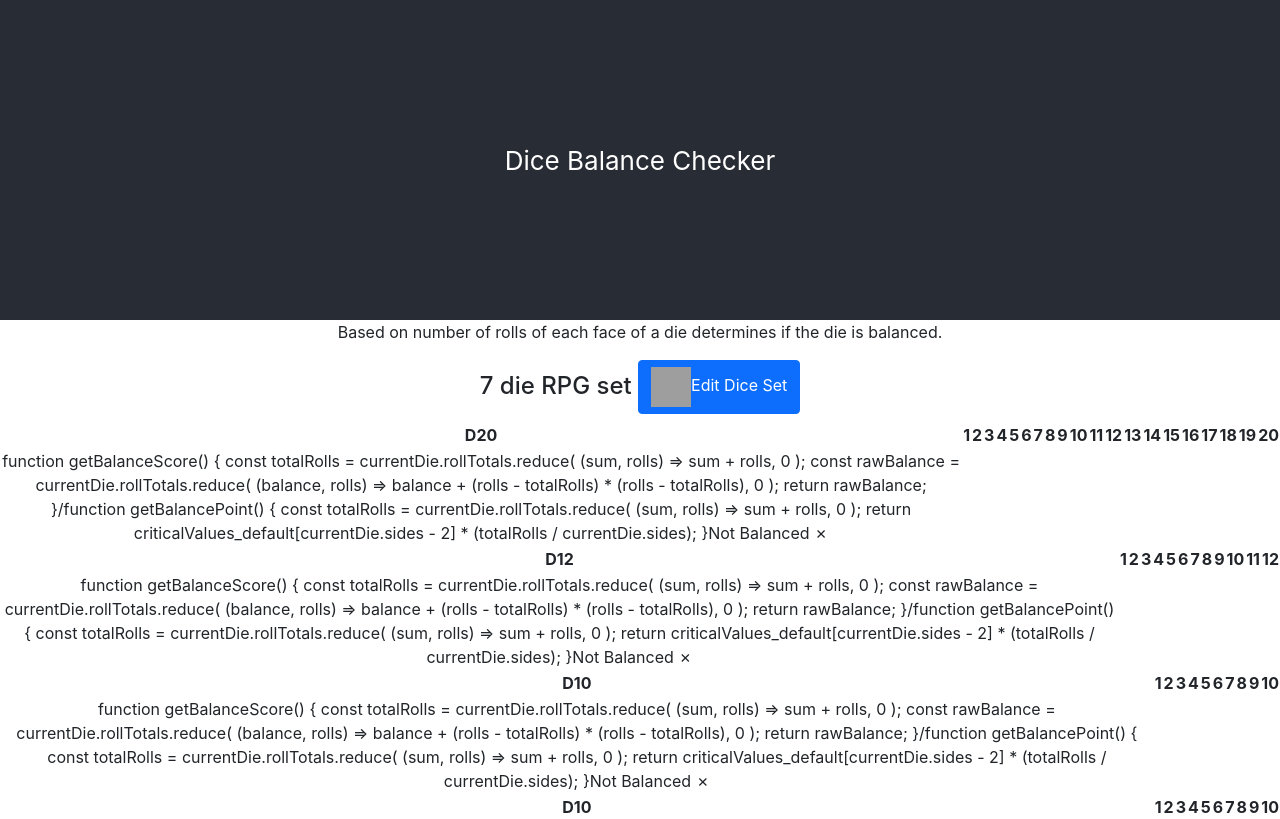
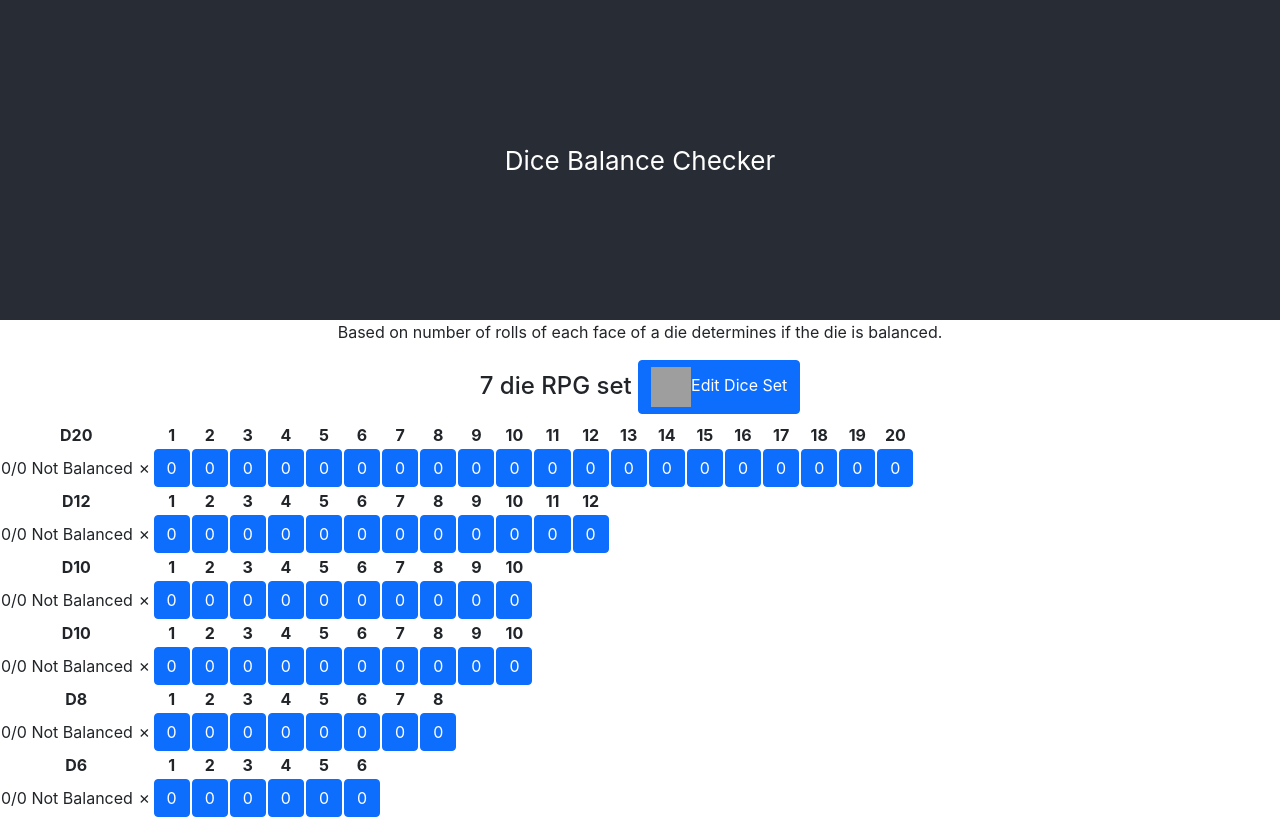
Before and after one commit to etoreki/DiceBalanceTracker, a React (Create React App) app: page / in a window 1280 px wide. Shown: the top 819 px of the page. Built offline with nearby package versions, Linux system fonts and the light colour scheme; grey boxes are pictures that could not be loaded.

Commit message:
addRoll not working

```diff
--- a/src/App.tsx
+++ b/src/App.tsx
@@ -13,7 +13,6 @@ let data: DiceSet[] | (() => DiceSet[]) = [
             {
                 id: "0",
                 sides: 20,
-                balanced: true,
                 rollTotals: [
                     0, 0, 0, 0, 0, 0, 0, 0, 0, 0, 0, 0, 0, 0, 0, 0, 0, 0, 0, 0
                 ]
@@ -21,37 +20,31 @@ let data: DiceSet[] | (() => DiceSet[]) = [
             {
                 id: "1",
                 sides: 12,
-                balanced: true,
                 rollTotals: [0, 0, 0, 0, 0, 0, 0, 0, 0, 0, 0, 0]
             },
             {
                 id: "2",
                 sides: 10,
-                balanced: true,
                 rollTotals: [0, 0, 0, 0, 0, 0, 0, 0, 0, 0]
             },
             {
                 id: "3",
                 sides: 10,
-                balanced: true,
                 rollTotals: [0, 0, 0, 0, 0, 0, 0, 0, 0, 0]
             },
             {
                 id: "4",
                 sides: 8,
-                balanced: true,
                 rollTotals: [0, 0, 0, 0, 0, 0, 0, 0]
             },
             {
                 id: "5",
                 sides: 6,
-                balanced: true,
                 rollTotals: [0, 0, 0, 0, 0, 0]
             },
             {
                 id: "6",
                 sides: 4,
-                balanced: true,
                 rollTotals: [0, 0, 0, 0]
             }
         ],
--- a/src/Die.tsx
+++ b/src/Die.tsx
@@ -2,6 +2,7 @@ import React from "react";
 import { DiceSet } from "./Interfaces/diceSet";
 import { Die } from "./Interfaces/die";
 import criticalValues from "./Data/criticalValues.json";
+import { Button } from "react-bootstrap";
 
 export function DisplayDie({
     diceSets,
@@ -36,6 +37,19 @@ export function DisplayDie({
             (totalRolls / currentDie.sides)
         );
     }
+    function addRoll(index: number) {
+        const newRollTotals = [...currentDie.rollTotals];
+        newRollTotals[index] = newRollTotals[index] + 1;
+        const newDice = currentSet.dice.map((die: Die) =>
+            die.id === currentDie.id ? { ...die, sides: 5 } : { ...die }
+        );
+        const newDiceSets = diceSets.map((set: DiceSet) =>
+            set.id === currentSet.id
+                ? { ...set, diceSets: newDice }
+                : { ...set }
+        );
+        setDiceSets(newDiceSets);
+    }
     return (
         <table>
             <tr>
@@ -50,16 +64,21 @@ export function DisplayDie({
             </tr>
             <tr>
                 <td>
-                    {getBalanceScore < getBalancePoint
-                        ? getBalanceScore +
+                    {getBalanceScore() < getBalancePoint()
+                        ? getBalanceScore() +
                           "/" +
-                          getBalancePoint +
-                          "Balanced ✓ \n"
-                        : getBalanceScore +
+                          getBalancePoint() +
+                          "\nBalanced ✓"
+                        : getBalanceScore() +
                           "/" +
-                          getBalancePoint +
-                          "Not Balanced ✗"}
+                          getBalancePoint() +
+                          "\nNot Balanced ✗"}
                 </td>
+                {currentDie.rollTotals.map((num, index) => (
+                    <td key={currentDie.id + index}>
+                        <Button onClick={() => addRoll(index)}>{num}</Button>
+                    </td>
+                ))}
             </tr>
         </table>
     );
--- a/src/Interfaces/die.ts
+++ b/src/Interfaces/die.ts
@@ -1,6 +1,5 @@
 export interface Die {
     id: string;
     sides: number;
-    balanced: boolean;
     rollTotals: number[];
 }
```
